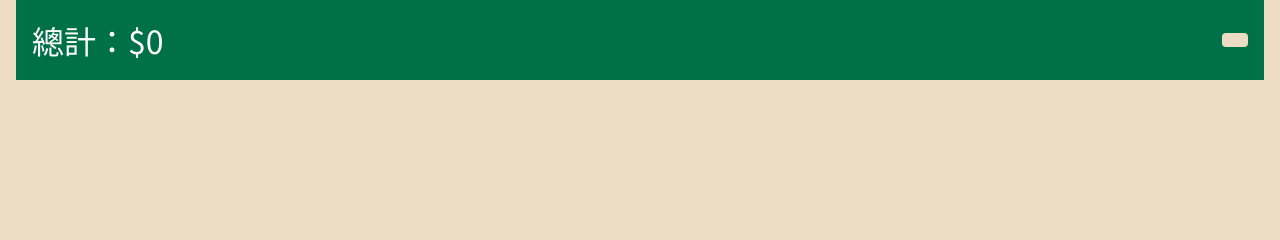
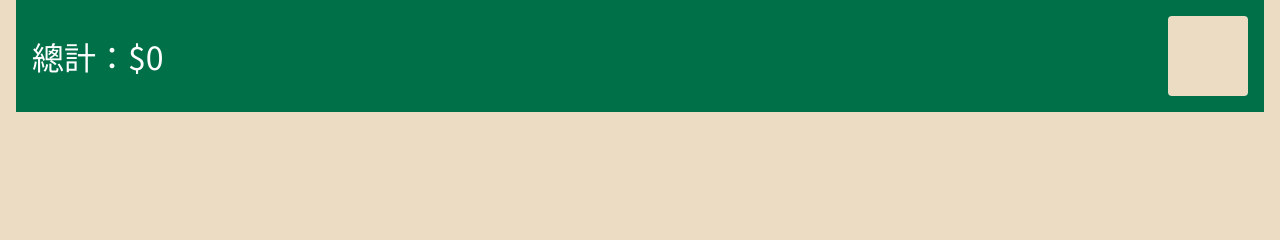
Before and after one commit to imfulee/restaurant-ordering-system, a PHP site: page /checkout.php in a window 1280 px wide. Shown: the part 182-422 px from the top of the page. Run offline with PHP 8.4, Linux system fonts and the light colour scheme; data that the repository does not hold is empty; some libraries are stand-ins or nearby versions.

Commit message:
make checkout button bigger

```diff
--- a/checkout.php
+++ b/checkout.php
@@ -117,6 +117,14 @@
         display: flex;
         justify-content: space-between;
         align-items: center;
+    }
+
+    div#btn_checkout {
+        width: 5rem;
+        height: 5rem;
+        display: grid;
+        justify-content: center;
+        align-content: center;
     }
 
     div.div_item {
```
